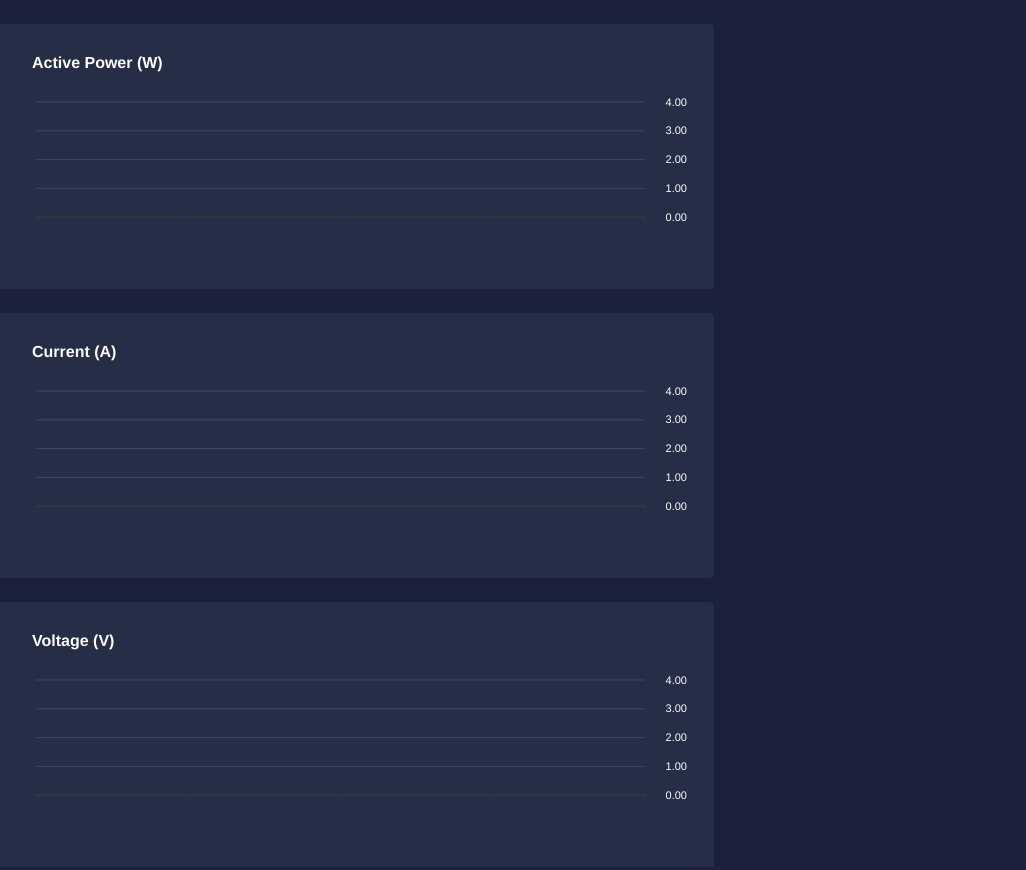
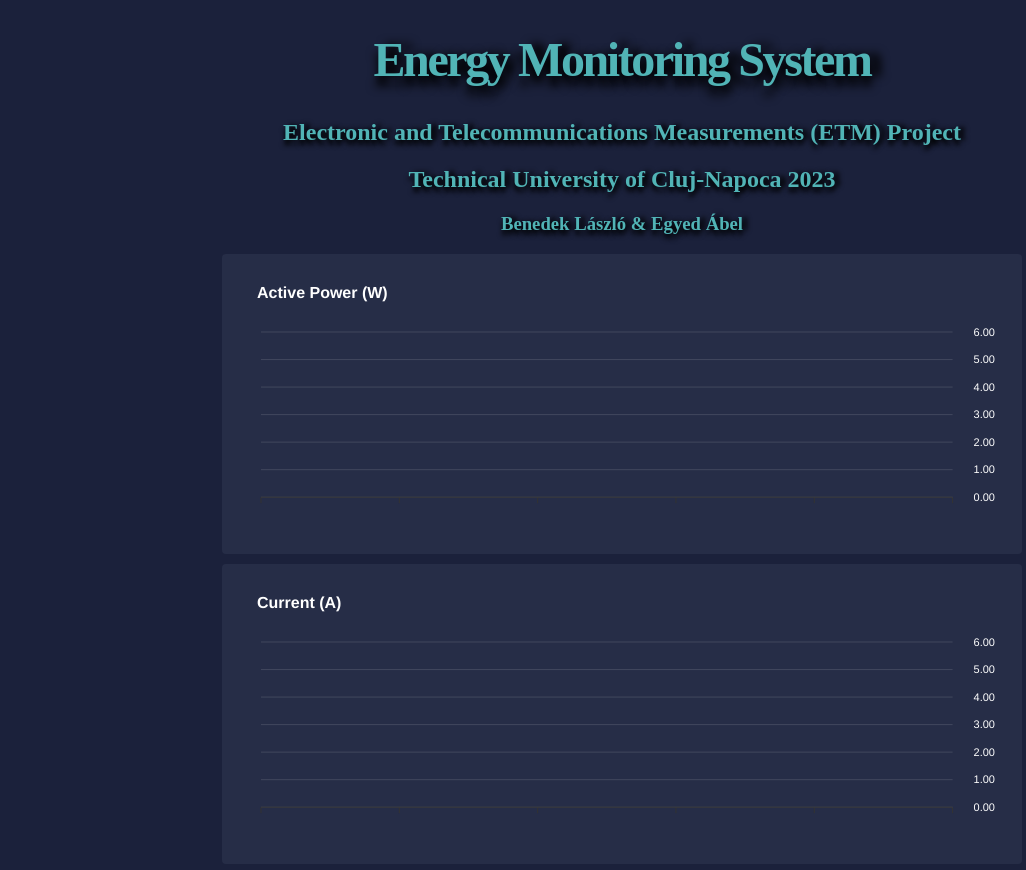
Before and after one commit to smilexs4/energy-monitoring-system-web, a website: page public/index.html in a window 1280 px wide. Shown: the top 870 px of the page, without its empty margins (18-1044 px from the left). Drawn offline with nearby package versions, Linux system fonts and the light colour scheme.

Commit message:
Update design

```diff
--- a/public/css/style.css
+++ b/public/css/style.css
@@ -1,57 +1,38 @@
+* {
+  box-sizing: border-box;
+}
+
 body {
   background: #1b213b;
-  color: #777;
-  font-family: Montserrat, Arial, sans-serif;
-}
-
-.body-bg {
-  background: #f3f4fa !important;
 }
 
 h1,
 h2,
-h3,
-h4,
-h5,
-h6,
-strong {
-  font-weight: 600;
+h3 {
+  text-align: center;
+  color: #51b4b6;
+  text-shadow: 5px 0 5px black, 0 5px 5px black;
 }
 
-.box .apexcharts-xaxistooltip {
-  background: #1b213b;
-  color: #fff;
+h1 {
+  font-size: 48px;
+  font-weight: 700;
+  letter-spacing: -2.4px;
+  font-weight: 700;
+  color: #51b4b6;
+  font-weight: 700;
+  text-shadow: 10px 0 10px black, 0 10px 10px black;
 }
 
-.content-area {
-  max-width: 1280px;
+.charts {
+  display: block;
+  max-width: 800px;
   margin: 0 auto;
 }
 
-.box {
+.chart {
   background-color: #262d47;
   padding: 25px 25px;
   border-radius: 4px;
+  margin-bottom: 10px;
 }
-
-.columnbox {
-  padding-right: 15px;
-}
-.radialbox {
-  max-height: 333px;
-  margin-bottom: 60px;
-}
-
-.apexcharts-legend-series tspan:nth-child(3) {
-  font-weight: bold;
-  font-size: 20px;
-}
-
-.edit-on-codepen {
-  text-align: right;
-  width: 100%;
-  padding: 0 20px 40px;
-  position: relative;
-  top: -30px;
-  cursor: pointer;
-}
--- a/public/index.html
+++ b/public/index.html
@@ -8,75 +8,17 @@
     <script src="https://cdn.jsdelivr.net/npm/apexcharts"></script>
     <script src="https://cdnjs.cloudflare.com/ajax/libs/moment.js/2.22.2/moment.min.js"></script>
     <script src="js/main.js" defer></script>
-    <link
-      href="https://maxcdn.bootstrapcdn.com/bootstrap/4.0.0-beta.2/css/bootstrap.min.css"
-      rel="stylesheet"
-    />
-    <link href="https://fonts.googleapis.com/css?family=Montserrat" rel="stylesheet" />
     <link href="css/style.css" rel="stylesheet" />
   </head>
   <body>
-    <!-- <h1>Energy Monitoring System</h1>
+    <h1>Energy Monitoring System</h1>
     <h2>Electronic and Telecommunications Measurements (ETM) Project</h2>
-    <h3>Technical University of Cluj-Napoca 2023</h3>
-    <h3>Benedek László & Egyed Ábel</h3> -->
-    <div id="wrapper">
-      <div class="content-area">
-        <div class="container-fluid">
-          <div class="main">
-            <div class="row">
-              <!-- <div class="col-md-5">
-                <div class="box columnbox mt-4">
-                  <div id="columnchart"></div>
-                </div>
-              </div> -->
-
-              <div class="col-md-7">
-                <div class="box mt-4">
-                  <div id="chart-active-power"></div>
-                </div>
-              </div>
-
-              <div class="col-md-7">
-                <div class="box mt-4">
-                  <div id="chart-current"></div>
-                </div>
-              </div>
-
-              <div class="col-md-7">
-                <div class="box mt-4">
-                  <div id="chart-voltage"></div>
-                </div>
-              </div>
-            </div>
-
-            <!-- <div class="row">
-              <div class="col-md-5">
-                <div class="box radialbox mt-4">
-                  <div id="circlechart"></div>
-                </div>
-              </div>
-              <div class="col-md-7">
-                <div class="box mt-4">
-                  <div class="mt-4">
-                    <div id="progress1"></div>
-                  </div>
-                  <div class="mt-4">
-                    <div id="progress2"></div>
-                  </div>
-                  <div class="mt-4">
-                    <div id="progress3"></div>
-                  </div>
-                </div>
-              </div>
-            </div>
-
-            <div class="row">
-              <div class="float-right edit-on-codepen"></div>
-            </div> -->
-          </div>
-        </div>
-      </div>
+    <h2>Technical University of Cluj-Napoca 2023</h2>
+    <h3>Benedek László & Egyed Ábel</h3>
+    <div class="charts">
+      <div class="chart" id="chart-active-power"></div>
+      <div class="chart" id="chart-current"></div>
+      <div class="chart" id="chart-voltage"></div>
     </div>
   </body>
 </html>
--- a/public/js/main.js
+++ b/public/js/main.js
@@ -9,7 +9,7 @@
       show: false,
     },
   },
-  colors: ["#FCCF31", "#17ead9", "#f02fc2"],
+  colors: ["#51b4b6", "#37a2d0"],
   stroke: {
     width: 3,
   },
@@ -30,7 +30,7 @@
   fill: {
     type: "gradient",
     gradient: {
-      gradientToColors: ["#F55555", "#6078ea", "#6094ea"],
+      gradientToColors: ["#51b4b6", "#37a2d0"],
     },
   },
   tooltip: {
@@ -87,7 +87,7 @@
   ],
   chart: {
     type: "line",
-    height: 200,
+    height: 250,
     stacked: true,
     animations: {
       enabled: true,
@@ -162,7 +162,7 @@
   ],
   chart: {
     type: "line",
-    height: 200,
+    height: 250,
     stacked: true,
     animations: {
       enabled: true,
@@ -237,7 +237,7 @@
   ],
   chart: {
     type: "line",
-    height: 200,
+    height: 250,
     stacked: true,
     animations: {
       enabled: true,
```
